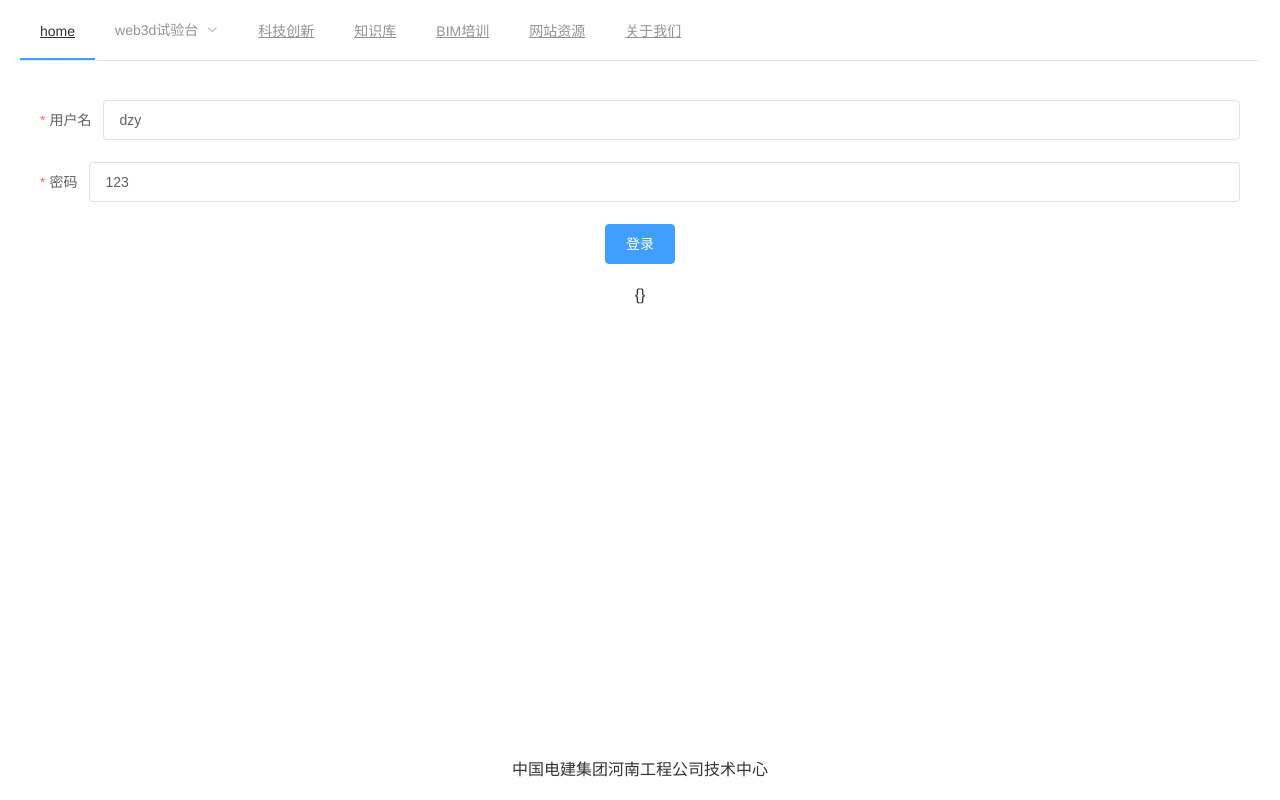
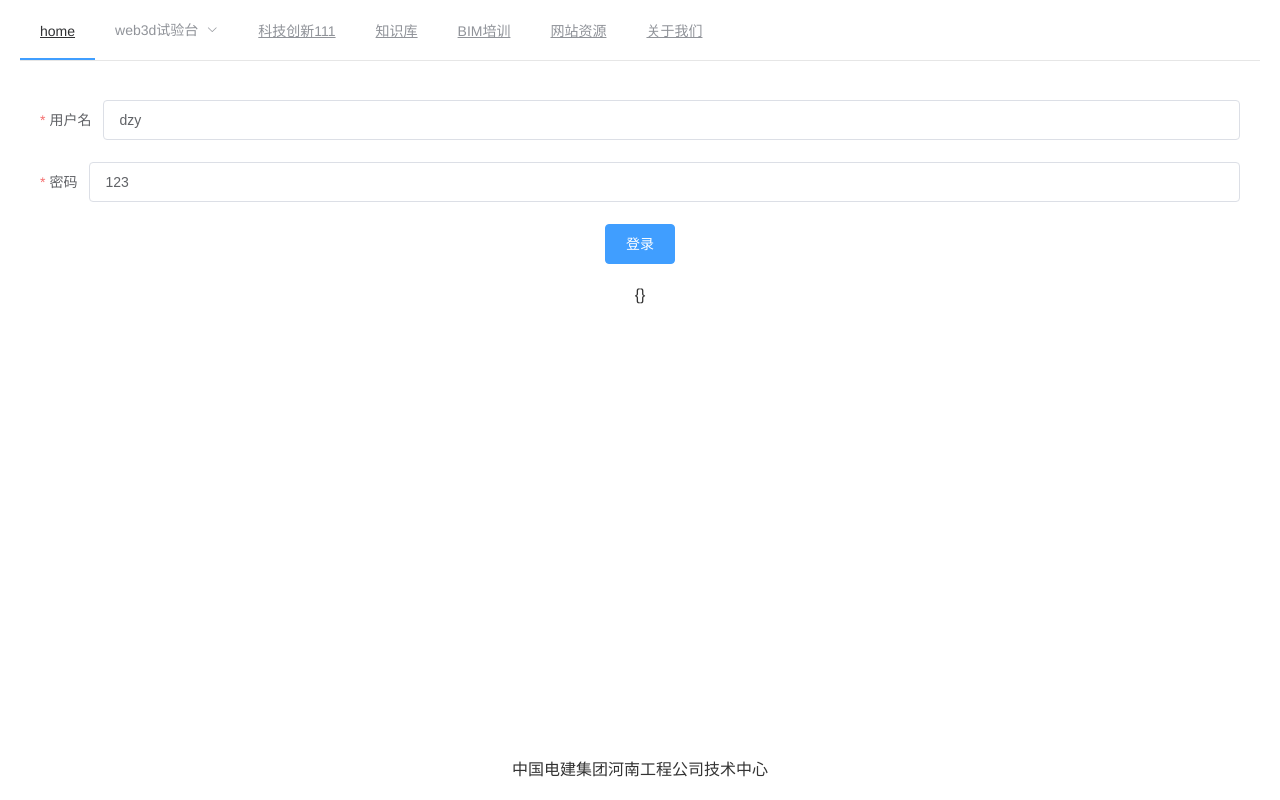
Before and after one commit to dzyuan/vue2021, a Vue app: page /about#/login in a window 1280 px wide. Built offline with nearby package versions, Linux system fonts and the light colour scheme.

Commit message:
Update TopNav.vue

```diff
--- a/src/views/TopNav.vue
+++ b/src/views/TopNav.vue
@@ -14,7 +14,7 @@
     <el-menu-item index="2-3"><el-link href="http://10.162.98.161:8900/parametric_models/index.html" target="blank">展示</el-link></el-menu-item>
 
   </el-submenu>
-  <el-menu-item index="3" ><router-link to="/keji">科技创新</router-link></el-menu-item>
+  <el-menu-item index="3" ><router-link to="/keji">科技创新111</router-link></el-menu-item>
   <el-menu-item index="4" ><router-link to="/zhishi">知识库</router-link></el-menu-item>
   <el-menu-item index="5" ><router-link to="/bim">BIM培训</router-link></el-menu-item>
   <el-menu-item index="6" ><router-link to="/web">网站资源</router-link></el-menu-item>
```
